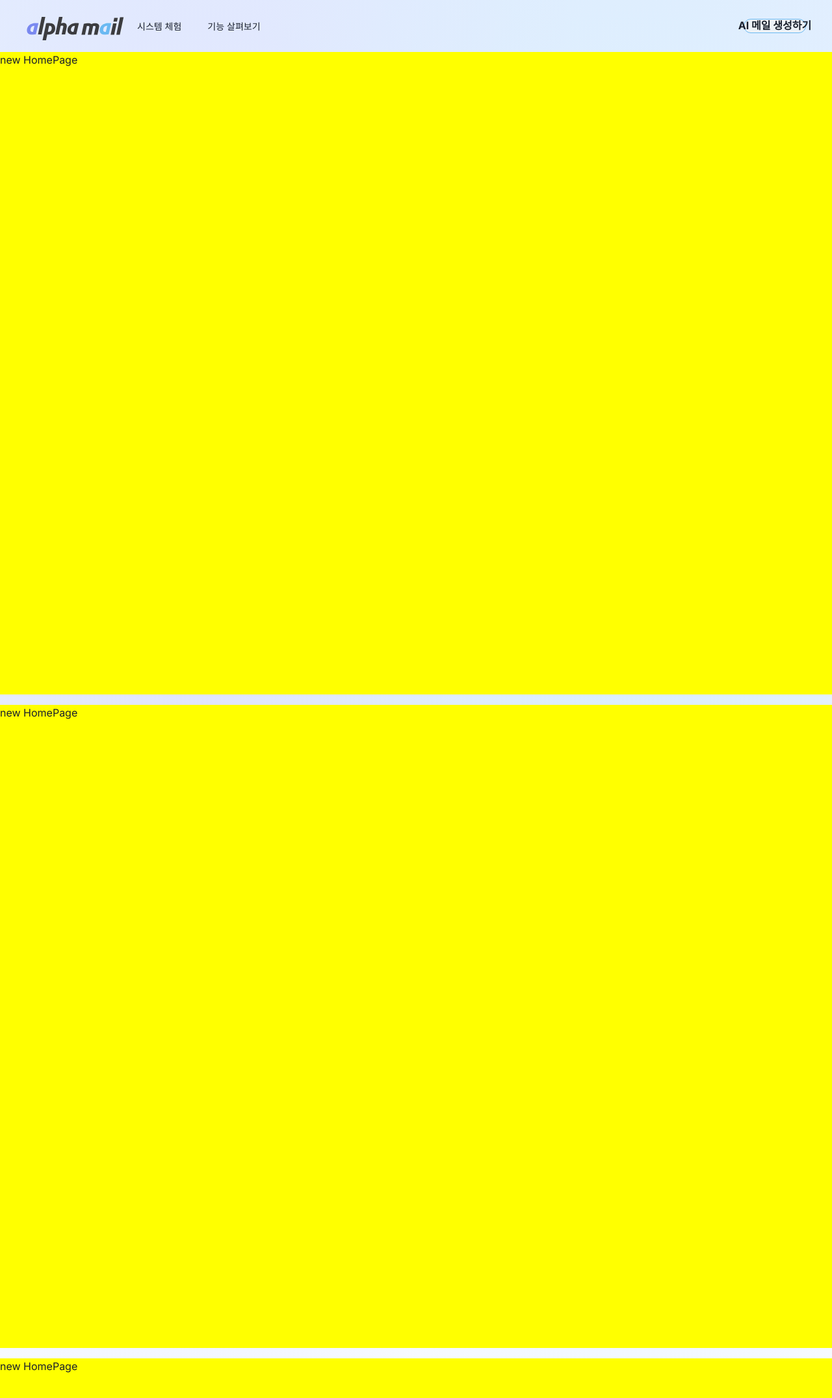
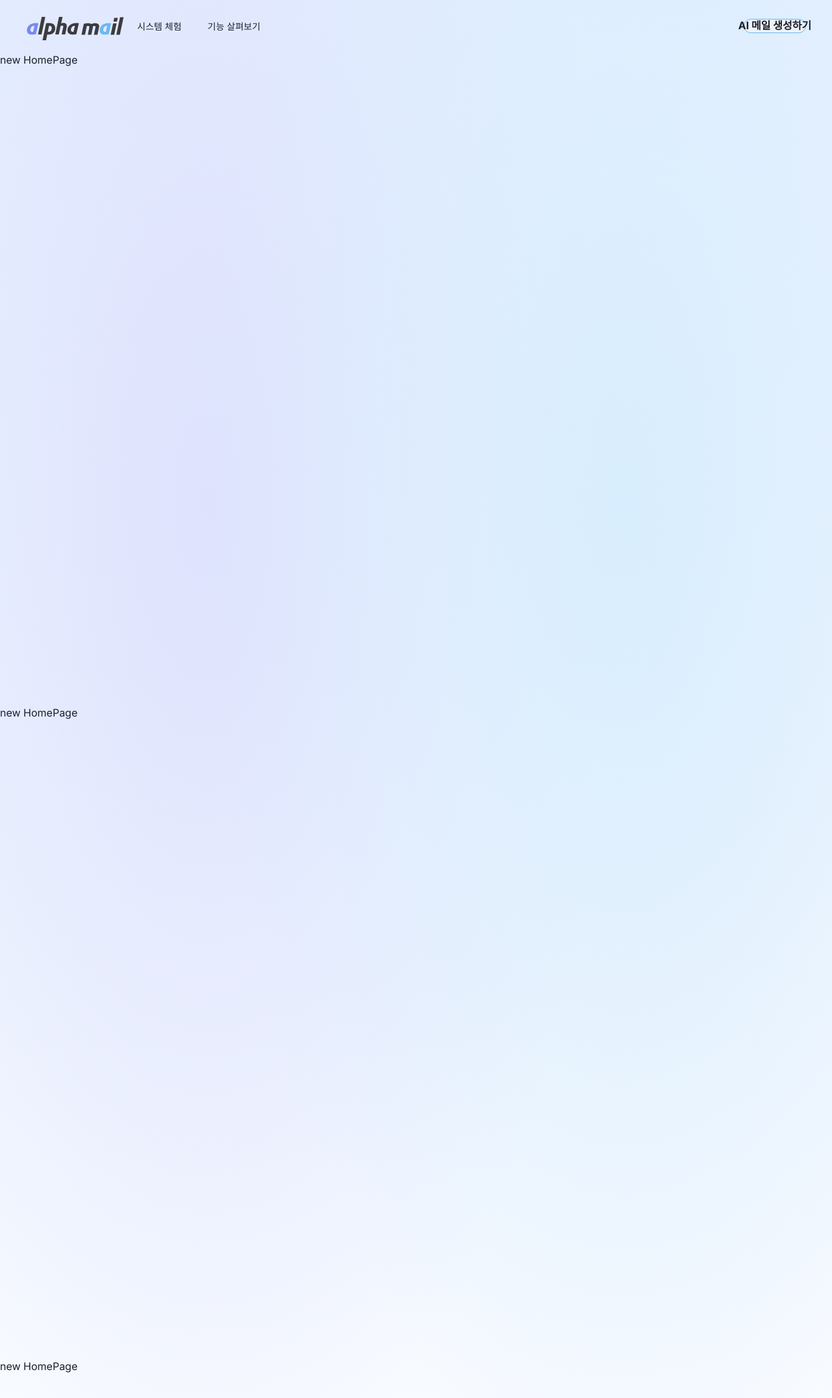
Before and after one commit to Beside-Potenday/frontend, a React (Create React App) app: page / in a window 1280 px wide. Shown: the top 2152 px of the page at 65% size. Built offline with nearby package versions, Linux system fonts and the light colour scheme.

Commit message:
feat: Grid item 투명 추가

```diff
--- a/src/components/HomePage/Contents.tsx
+++ b/src/components/HomePage/Contents.tsx
@@ -9,13 +9,13 @@ export const Contents = () => {
       templateColumns={{ base: "repeat(1, 1fr)" }}
       gap={4}
     >
-      <GridItem rowSpan={1} backgroundColor={"yellow"}>
+      <GridItem rowSpan={1} backgroundColor={"transparent"}>
         new HomePage
       </GridItem>
-      <GridItem rowSpan={1} backgroundColor={"yellow"}>
+      <GridItem rowSpan={1} backgroundColor={"transparent"}>
         new HomePage
       </GridItem>
-      <GridItem rowSpan={1} backgroundColor={"yellow"}>
+      <GridItem rowSpan={1} backgroundColor={"transparent"}>
         new HomePage
       </GridItem>
     </Grid>
```
